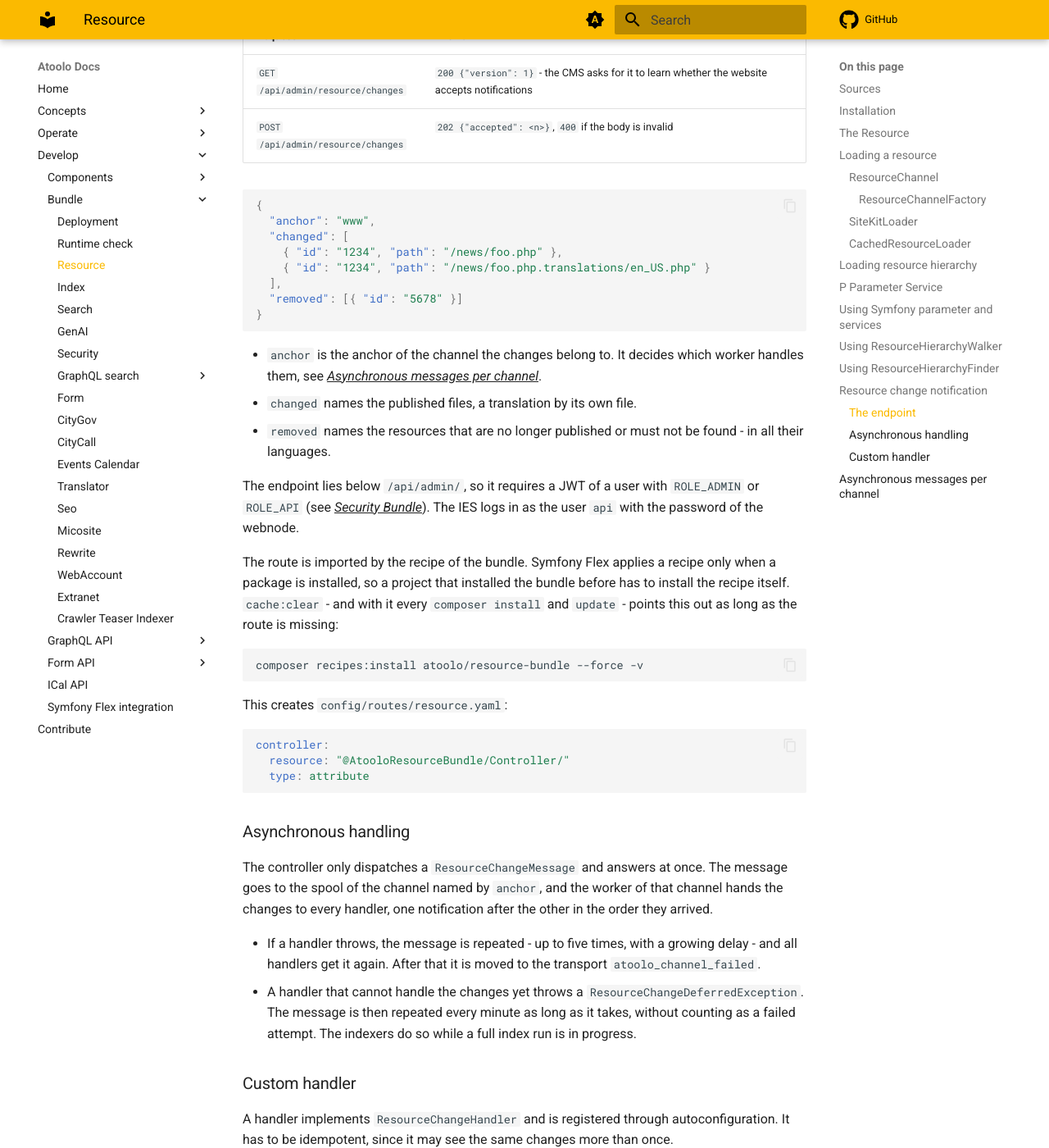
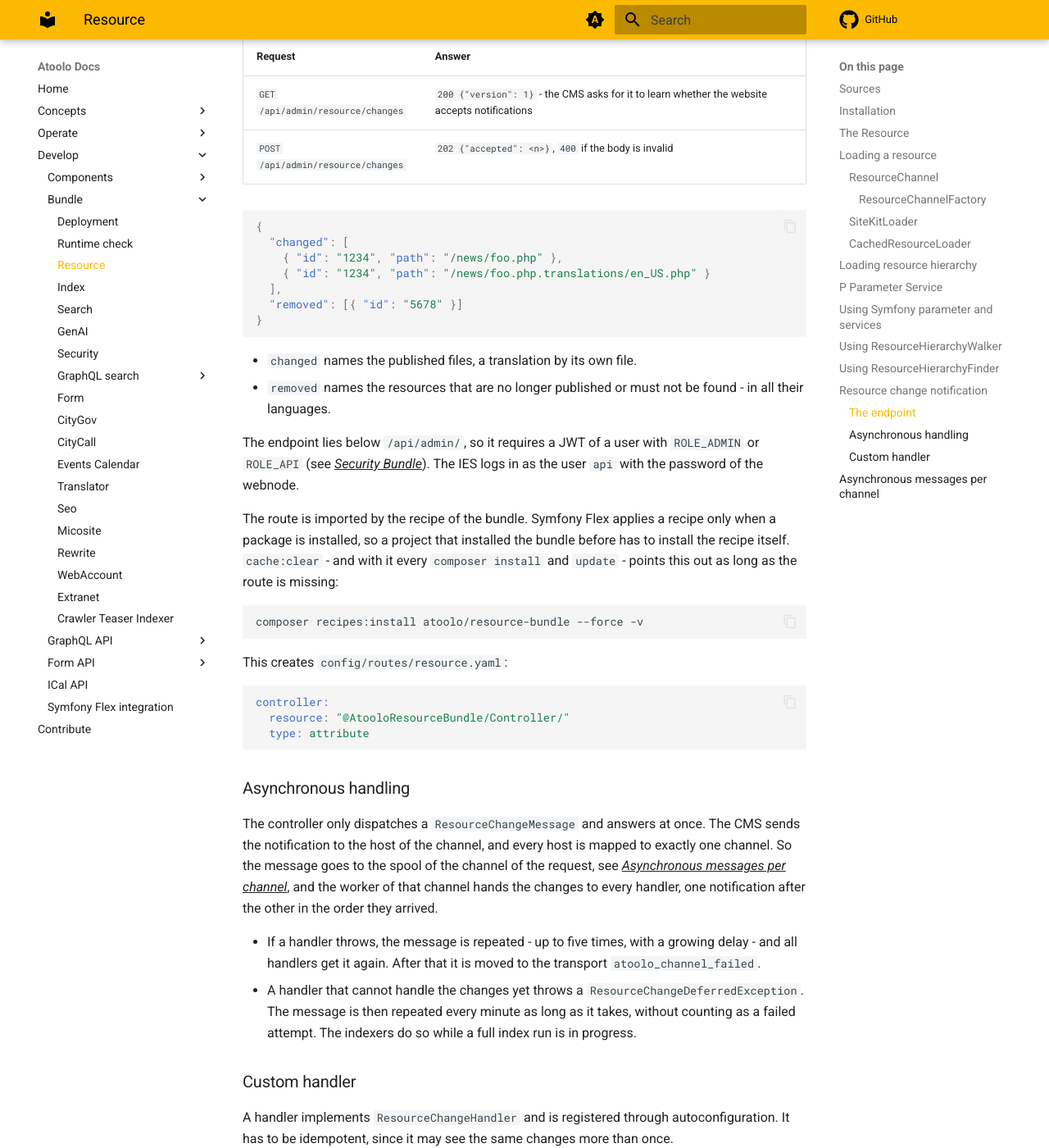
Before and after one commit to sitepark/atoolo-docs, an MkDocs documentation site: the page built from docs/develop/bundles/resource.md, in a window 1280 px wide and 1400 px high, scrolled down 6562 px. Shown: the whole window at 82% size. Built offline with MkDocs 1.6.1 and Material for MkDocs 9.7.7, drawn with Linux system fonts in a browser that asks for light colours; comment, search, counter and statistics services are not loaded.

Commit message:
docs: take the channel of the request for a resource change
The CMS sends a notification to the host of the channel, and every host is
mapped to exactly one channel, so the notification needs no anchor.

Co-Authored-By: Claude Opus 5.5 (1M context) <noreply@anthropic.com>

````diff
--- a/docs/develop/bundles/resource.md
+++ b/docs/develop/bundles/resource.md
@@ -263,8 +263,8 @@ sequenceDiagram
     IES->>C: GET /api/admin/resource/changes
     C-->>IES: 200 {"version": 1}
     IES->>C: POST /api/admin/resource/changes
-    C->>T: dispatch ResourceChangeMessage with ChannelStamp(anchor)
-    T->>T: file in var/spool/<anchor>/default/
+    C->>T: dispatch ResourceChangeMessage
+    T->>T: file in var/spool/<anchor of the channel>/default/
     C-->>IES: 202 {"accepted": 2}
     W->>T: messenger:consume - reads var/spool/<own anchor>/default/
     T->>H: handle(ResourceChanges)
@@ -279,7 +279,6 @@ sequenceDiagram
 
 ```json
 {
-  "anchor": "www",
   "changed": [
     { "id": "1234", "path": "/news/foo.php" },
     { "id": "1234", "path": "/news/foo.php.translations/en_US.php" }
@@ -288,9 +287,6 @@ sequenceDiagram
 }
 ```
 
-- `anchor` is the anchor of the channel the changes belong to. It decides
-  which worker handles them, see
-  [Asynchronous messages per channel](#asynchronous-messages-per-channel).
 - `changed` names the published files, a translation by its own file.
 - `removed` names the resources that are no longer published or must not be
   found - in all their languages.
@@ -320,9 +316,12 @@ controller:
 ### Asynchronous handling
 
 The controller only dispatches a `ResourceChangeMessage` and answers at once.
-The message goes to the spool of the channel named by `anchor`, and the worker
-of that channel hands the changes to every handler, one notification after the
-other in the order they arrived.
+The CMS sends the notification to the host of the channel, and every host is
+mapped to exactly one channel. So the message goes to the spool of the channel
+of the request, see
+[Asynchronous messages per channel](#asynchronous-messages-per-channel), and
+the worker of that channel hands the changes to every handler, one
+notification after the other in the order they arrived.
 
 - If a handler throws, the message is repeated - up to five times, with a
   growing delay - and all handlers get it again. After that it is moved to the
````
